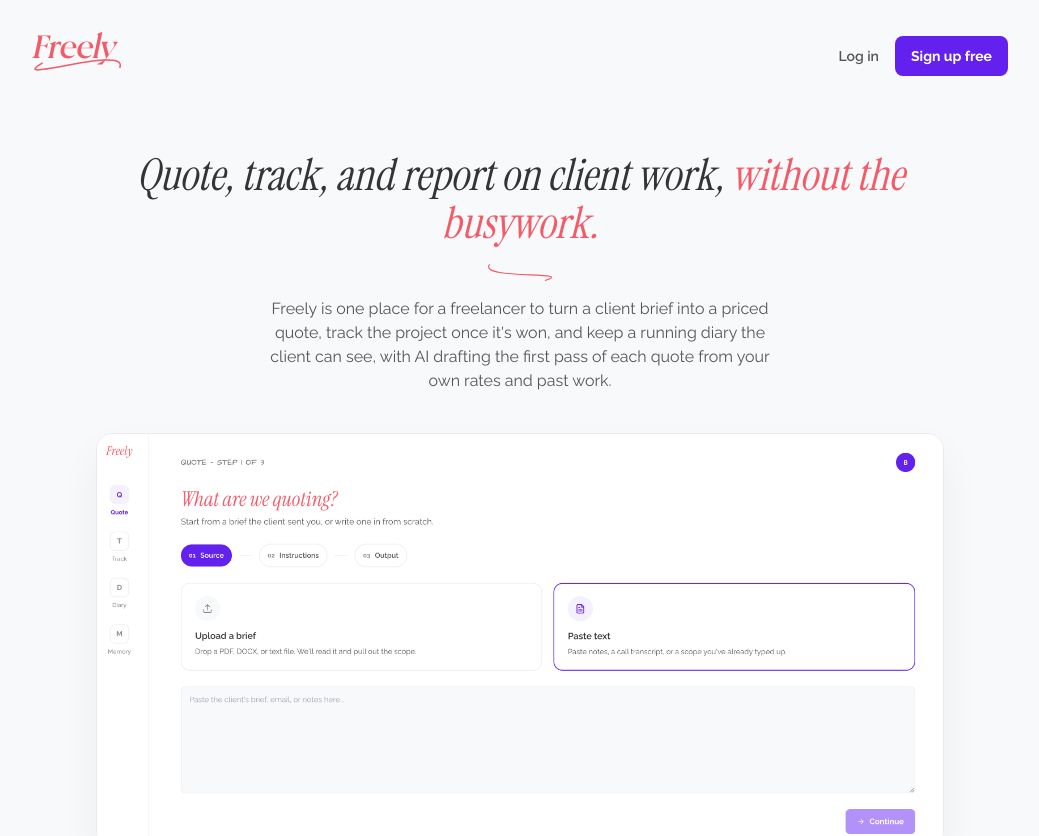
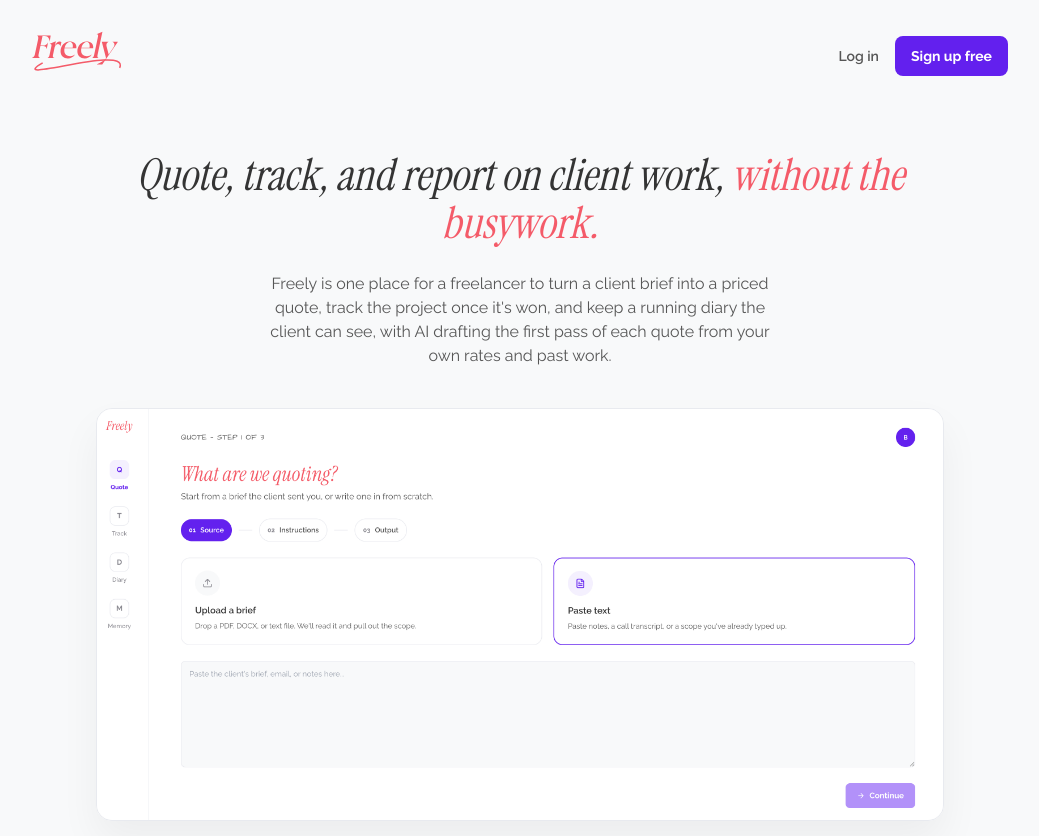
Before and after one commit to barbiameli/freely, a Next.js app: page / in a window 1280 px wide. Shown: the top 836 px of the page, without its empty margins (120-1159 px from the left). Built offline with nearby package versions, Linux system fonts and the light colour scheme; no server answers.

Commit message:
Remove flourish accent under hero headline

```diff
--- a/src/app/marketing.tsx
+++ b/src/app/marketing.tsx
@@ -48,9 +48,7 @@
       <h1 className="font-display italic text-[44px] leading-[1.1] text-ink m-0">
         Quote, track, and report on client work, <span className="text-coral">without the busywork.</span>
       </h1>
-      {/* eslint-disable-next-line @next/next/no-img-element */}
-      <img src="/brand/flourish.svg" alt="" aria-hidden="true" className="w-16 mx-auto mt-4 mb-2" />
-      <p className="text-slate text-[16px] mt-4 max-w-lg mx-auto">
+      <p className="text-slate text-[16px] mt-6 max-w-lg mx-auto">
         Freely is one place for a freelancer to turn a client brief into a priced quote, track the
         project once it&apos;s won, and keep a running diary the client can see, with AI drafting
         the first pass of each quote from your own rates and past work.
```
